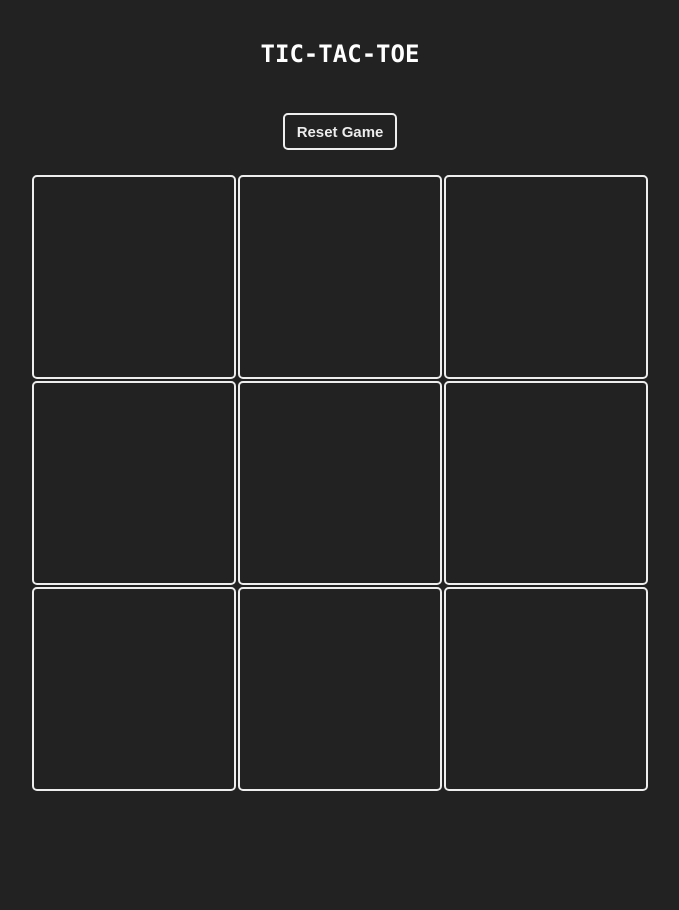
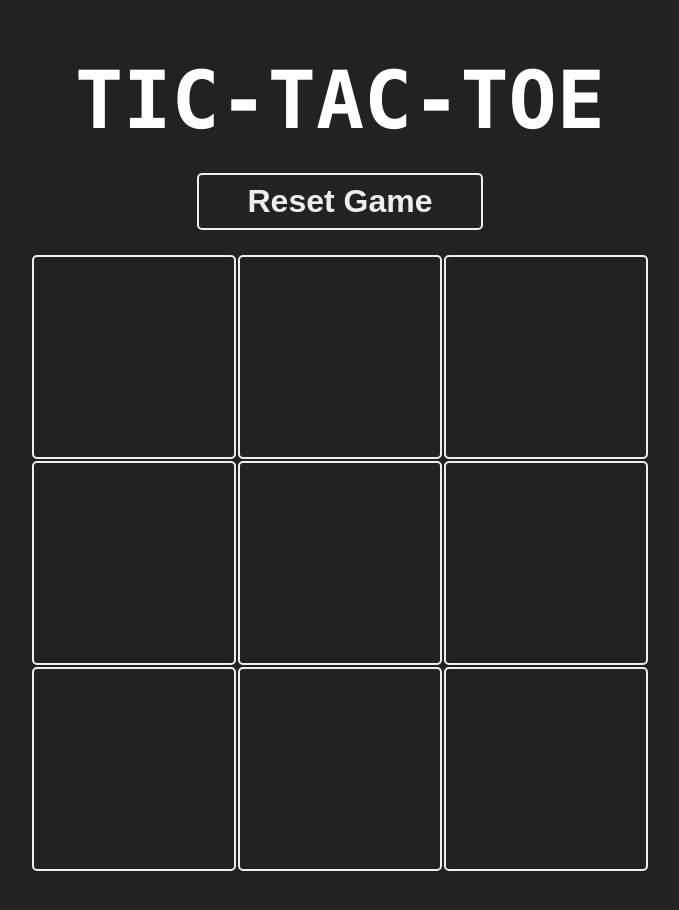
Before and after one commit to Rania-kh/tic-tac-toe, a React (Create React App) app: page / in a window 1280 px wide. Shown: the whole page, without its empty margins (300-979 px from the left). Before the commit the page ends 831 px from the top, so only its background shows below. Built offline with nearby package versions, Linux system fonts and the light colour scheme.

Commit message:
add result with animation

```diff
--- a/src/App.css
+++ b/src/App.css
@@ -1,4 +1,5 @@
 body {
+  margin-top: 3px;
   justify-content: center;
   align-items: center;
   background: #222;
@@ -13,7 +14,7 @@ body {
 }
 
 .game button {
-  padding: 8px 12px;
+  padding: 8px 49px;
   margin: 25px;
   background: transparent;
   border: 2px solid #eee;
@@ -23,12 +24,14 @@ body {
   transition: 0.2s;
   font-weight: bold;
   cursor: pointer;
-  font-size: 15px;
+  font-size: 2rem;
 }
 
-.game h2 {
+.game h1 {
   font-weight: 600;
   color: #fff;
+  font-size: 5rem;
+  margin-bottom: 1px;
 }
 
 .board {
--- a/src/App.tsx
+++ b/src/App.tsx
@@ -1,6 +1,6 @@
 import React, { useState } from 'react';
 import './App.css';
-import { Button, GameBoard } from './components';
+import { Button, GameBoard, Result } from './components';
 import { CELL } from './configs/enums';
 import { checkWinner, getBestMove } from './utils';
 
@@ -22,15 +22,14 @@ function App() {
 
     const newCells = [...cells]
     newCells[index] = player
-    setCells(newCells)
-    console.log('newCells')
-    console.log(newCells)
+
     const newWinner = checkWinner(newCells)
     if (newWinner) {
       setWinner(newWinner)
       return
     }
     setPlayer(player === CELL.X ? CELL.O : CELL.X)
+
     if (player === CELL.X) {
       const bestMove = getBestMove(newCells)
       if (bestMove !== -1) {
@@ -48,9 +47,10 @@ function App() {
 
   return (
     <div className='game'>
-      <h2> TIC-TAC-TOE </h2>
+      <h1> TIC-TAC-TOE </h1>
       <Button onClick={resetGame} title='Reset Game' />
       <GameBoard cells={cells} handleClickCell={handleClickCell} />
+      {winner && <Result winner={winner} resetGame={resetGame} />}
     </div>
   );
 }
--- /dev/null
+++ b/src/components/Result.scss
@@ -0,0 +1,268 @@
+
+.result {
+    display: flex;
+    flex-direction: column;
+    justify-content: center;
+    align-items: center;
+    position: absolute;
+    top: 0;
+    left: 0;
+    right: 0;
+    bottom: 0;
+    background-color: rgba(0, 0, 0, 0.829);
+  }
+
+  .result-message {
+    font-size: 7rem;
+    font-weight: bold;
+    margin-bottom: 1rem;
+    text-align: center;
+    color: #fff;
+  }
+
+  $particles: 200;
+  $width: 700;
+  $height: 700;
+
+  // Create the explosion...
+  $box-shadow: ();
+  $box-shadow2: ();
+  @for $i from 0 through $particles {
+    $box-shadow: $box-shadow,
+                 random($width)-$width / 2 + px
+                 random($height)-$height / 1.2 + px
+                 hsl(random(360), 100, 50);
+    $box-shadow2: $box-shadow2, 0 0 #fff
+  }
+  @mixin keyframes ($animationName) {
+      @-webkit-keyframes #{$animationName} {
+          @content;
+      }
+
+      @-moz-keyframes #{$animationName} {
+          @content;
+      }
+
+      @-o-keyframes #{$animationName} {
+          @content;
+      }
+
+      @-ms-keyframes #{$animationName} {
+          @content;
+      }
+
+      @keyframes #{$animationName} {
+          @content;
+      }
+  }
+
+  @mixin animation-delay ($settings) {
+      -moz-animation-delay: $settings;
+      -webkit-animation-delay: $settings;
+      -o-animation-delay: $settings;
+      -ms-animation-delay: $settings;
+      animation-delay: $settings;
+  }
+
+  @mixin animation-duration ($settings) {
+      -moz-animation-duration: $settings;
+      -webkit-animation-duration: $settings;
+      -o-animation-duration: $settings;
+      -ms-animation-duration: $settings;
+      animation-duration: $settings;
+  }
+
+  @mixin animation ($settings) {
+      -moz-animation: $settings;
+      -webkit-animation: $settings;
+      -o-animation: $settings;
+      -ms-animation: $settings;
+      animation: $settings;
+  }
+
+  @mixin transform ($settings) {
+      transform: $settings;
+      -moz-transform: $settings;
+      -webkit-transform: $settings;
+      -o-transform: $settings;
+      -ms-transform: $settings;
+  }
+
+  body {
+    margin:0;
+    padding:0;
+    overflow: hidden;
+  }
+
+  .pyro > .before, .pyro > .after {
+    position: absolute;
+    width: 4px;
+    height: 4px;
+    border-radius: 50%;
+    box-shadow: $box-shadow2;
+    @include animation((1s bang ease-out infinite backwards, 1s gravity ease-in infinite backwards, 5s position linear infinite backwards));
+  }
+
+  .pyro > .after {
+    @include animation-delay((1.25s, 1.25s, 1.25s));
+    @include animation-duration((1.25s, 1.25s, 6.25s));
+  }
+
+  @include keyframes(bang) {
+    to {
+      box-shadow:$box-shadow;
+    }
+  }
+
+  @include keyframes(gravity)  {
+    to {
+      @include transform(translateY(200px));
+      opacity: 0;
+    }
+  }
+
+  @include keyframes(position) {
+    0%, 19.9% {
+      margin-top: 10%;
+      margin-left: 40%;
+    }
+    20%, 39.9% {
+      margin-top: 40%;
+      margin-left: 30%;
+    }
+    40%, 59.9% {
+      margin-top: 20%;
+      margin-left: 70%
+    }
+    60%, 79.9% {
+      margin-top: 30%;
+      margin-left: 20%;
+    }
+    80%, 99.9% {
+      margin-top: 30%;
+      margin-left: 80%;
+    }
+  }
+
+
+  .container{
+    margin: auto;
+    position: absolute;
+    top: 30%; left: 50%;
+    transform: translate(-50%,-50%);
+  }
+
+  p{
+    text-align:Center;
+    font-family: 'Fredoka One', cursive;
+    color:#3498db;
+    font-size:30px;
+    padding:10px;
+  }
+
+  .face{
+    width:150px;
+    height:150px;
+    border: 9px solid #fdfdfd;
+    border-radius:50%;
+    animation: face 7s infinite;
+    position:relative;
+    z-index:9999;
+  }
+
+
+  .mouth{
+    height:10px;
+    width:35px;
+    margin: 0 auto;
+    margin-top: 15px;
+    background-color:#bdc3c7;
+    animation: mouth 7s infinite;
+    animation-delay:2s;
+  }
+
+  .tear{
+    position:absolute;
+    background-color: #3498db;
+    height:0px;
+    width:45px;
+    top:62px;
+    left:29px;
+    border-bottom-left-radius:50%;
+    animation: tear 7s infinite;
+    animation-delay:2s;
+  }
+
+  .tear2{
+    position:absolute;
+    background-color: #3498db;
+    height:0px;
+    width:45px;
+    top:62px;
+    left:98px;
+    border-bottom-right-radius:50%;
+    animation: tear 7s infinite;
+    animation-delay:2s;
+  }
+
+  .eye{
+    height:10px;
+    width:45px;
+    background-color:#bdc3c7;
+    display:inline-block;
+    margin-left:20px;
+    margin-top:20px;
+    animation: cry 7s infinite;
+    animation-delay:2s;
+  }
+
+  .eyebrow{
+    width:30px;
+    font-size:40px;
+    font-weight:bold;
+    color:#bdc3c7;
+    display:inline-block;
+    margin-left:27px;
+    margin-top: 10px;
+    opacity:0;
+    animation: eyebrow 7s infinite;
+    animation-delay:2s;
+  }
+
+  .eyebrow:nth-child(1){
+    transform:rotate(-20deg);
+  }
+
+  .eyebrow:nth-child(2){
+    transform:rotate(20deg);
+  }
+
+  @keyframes mouth{
+    10%{height:30px;width:25px; border:6px solid black;border-radius:50%;margin-top:-8px;}
+    50%{height:30px;width:25px; border:6px solid black;border-radius:50%;margin-top:-8px;}
+    60%{height:10px;width:35px;border-radius:0%;border:none;margin-top:15px;}
+  }
+
+  @keyframes cry{
+    10%{transform:translateY(-34px);background-color:rgb(255, 255, 255);}
+    50%{transform:translateY(-34px);background-color:rgb(255, 255, 255);}
+    60%{background-color:#bdc3c7;transform:translateY(0px);}
+  }
+
+  @keyframes eyebrow{
+    10%{opacity:1;color:rgb(255, 255, 255);}
+    50%{opacity:1;color:rgb(255, 255, 255);}
+    60%{opacity:0;}
+  }
+
+  @keyframes face{
+    10%{border-color:rgb(255, 255, 255);}
+    50%{border-color:rgb(255, 255, 255);}
+    60%{border-color:#bdc3c7;}
+  }
+
+  @keyframes tear{
+    10%{height:96px;}
+    50%{height:96px;}
+    52%{height:0px;}
+  }
--- /dev/null
+++ b/src/components/Result.tsx
@@ -0,0 +1,50 @@
+import { FC } from "react";
+import { CELL } from "../configs/enums";
+import { Button } from "./Button";
+import './Result.scss';
+
+
+interface ResultProps {
+    winner: string
+    resetGame: () => void
+}
+export const Result: FC<ResultProps> = ({ winner, resetGame }) => {
+    let message = '';
+    if (winner === 'tie') {
+        message = 'It\'s a tie!';
+    } else if (winner === CELL.O) {
+        message = `AI wins!`;
+    } else if (winner === CELL.X) {
+        message = `YOU win!`;
+    }
+
+    return (
+        <div className="result">
+            {winner === CELL.X ? (
+                <div className="pyro">
+                    <div className="result-message">{message}</div>
+                    <div className="before"></div>
+                    <div className="after"></div>
+                </div>
+            ) : winner === CELL.O ? (
+                <div>
+                    <div className="result-message">{message}</div>
+                    <div className='container'>
+                        <div className='tear'></div>
+                        <div className='tear2'></div>
+                        <div className='face'>
+                            <div className='eyebrow'>︶</div>
+                            <div className='eyebrow'>︶</div>
+                            <div className='eye'></div>
+                            <div className='eye'></div>
+                            <div className='mouth'></div>
+                        </div>
+                    </div>
+                </div>
+            ) : (
+                <div className="result-message">{message}</div>
+            )}
+            <Button onClick={resetGame} title='Start New Game' />
+        </div>
+    );
+};
--- a/src/components/index.ts
+++ b/src/components/index.ts
@@ -1,3 +1,4 @@
 export * from './Cell'
 export * from './GameBoard'
 export * from './Button'
+export * from './Result'
```
